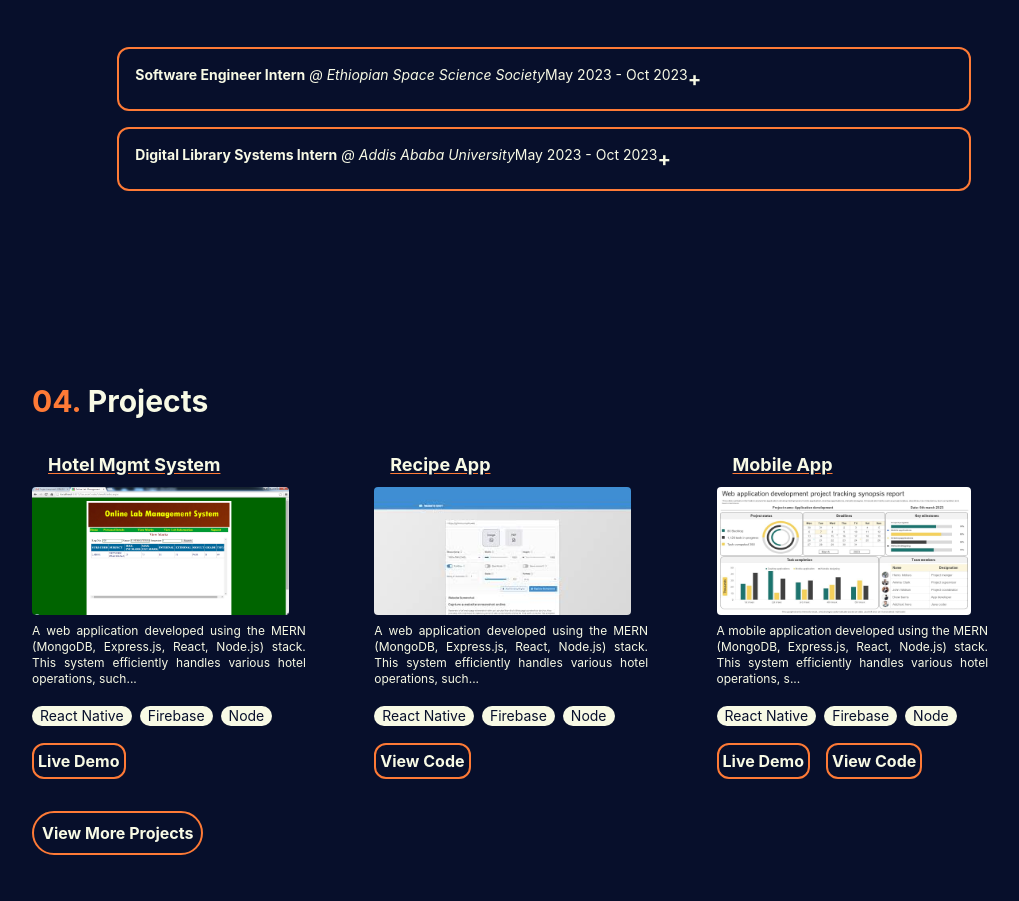
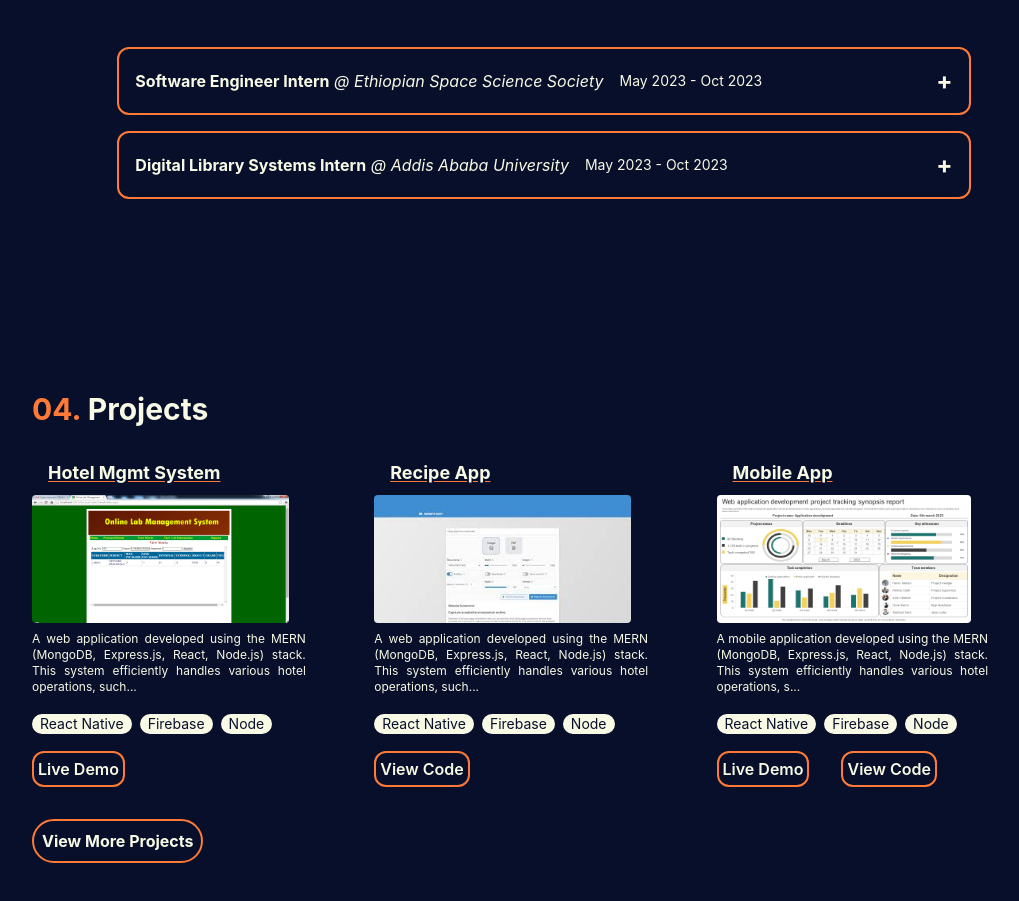
Before and after one commit to hannankm/Portfolio, a React (Create React App) app: page / in a window 1280 px wide. Shown: the part 1863-2764 px from the top of the page, without its empty margins (96-1115 px from the left). Built offline with nearby package versions, Linux system fonts and the light colour scheme.

Commit message:
Responsiveness

```diff
--- a/src/components/ExperienceCard.jsx
+++ b/src/components/ExperienceCard.jsx
@@ -4,23 +4,27 @@ const ExperienceCard = ({ experience }) => {
   const [toggle, setToggle] = useState(false);
   return (
     <>
-      <div className="p-4 flex flex-row border-2 border-highlight my-4 rounded-xl md:text-sm text-base ">
-        <h1>
-          <span className="font-bold ">{experience.title}</span>
-          <span className="italic"> @ {experience.company}</span>
-        </h1>
-        <p className="text-sm">{experience.time_frame}</p>
+      <div className="p-4 flex flex-row border-2 border-highlight my-4 rounded-xl md:text-base text-sm  items-start md:items-center">
+        <div className="flex flex-col md:flex-row md:items-center md:flex-grow">
+          <h1 className="md:mr-4">
+            <span className="font-bold">{experience.title}</span>
+            <span className="italic"> @ {experience.company}</span>
+          </h1>
+          <p className="md:text-sm sm:text-xs">{experience.time_frame}</p>
+        </div>
         <button
-          className="font-bold text-xl justify-self-end rounded-full hover:border-highlight"
+          className="font-bold text-2xl md:ml-auto mt-2 md:mt-0 rounded-full hover:border-highlight"
           onClick={() => setToggle(!toggle)}
         >
-          {toggle ? <p>-</p> : <p>+</p>}
+          {toggle ? <p className="text-4xl">-</p> : <p>+</p>}
         </button>
       </div>
 
       {toggle && (
         <div className="bg-beige text-navy font-semibold opacity-95 border-2 rounded p-2">
+          {/* logo */}
           <p>{experience.content}</p>
+          {/* tech stack */}
         </div>
       )}
     </>
--- a/src/components/ProjectCard.jsx
+++ b/src/components/ProjectCard.jsx
@@ -12,12 +12,16 @@ const ProjectCard = ({ project }) => {
     project.content.substring(0, 150) + " ..."
   );
   return (
-    <div className="my-4 mx-auto inline">
-      <h1 className="text-lg font-bold my-2 ml-4 underline underline-offset-2 decoration-highlight">
+    <div className="my-4 mx-auto inline align-items-center">
+      <h1 className="text-lg font-bold my-2 ml-4  underline underline-offset-2 decoration-highlight">
         {project.title}
       </h1>
 
-      <img className=" rounded mr-2 w-3/4 h-32 my-2" src={project.img} alt="" />
+      <img
+        className=" rounded mr-2 md:w-3/4 w-2/3 md:h-32 h-36 my-2"
+        src={project.img}
+        alt=""
+      />
 
       <div className=" w-4/5  ">
         <p className="text-xs mb-4 text-justify">
@@ -31,14 +35,14 @@ const ProjectCard = ({ project }) => {
         <div className="flex flex-row ">
           {project.demo && (
             <button
-              className={`rounded-xl border-2 border-highlight hover:bg-highlight p-1 my-4 font-bold text-base mr-4`}
+              className={`rounded-xl border-2 border-highlight hover:bg-highlight p-1 my-4 font-semibold lg:text-base text-sm  mr-4`}
             >
               <a href={project.demo}>Live Demo</a>
             </button>
           )}
           {project.code && (
             <button
-              className={`rounded-xl border-2 border-highlight hover:bg-highlight p-1 my-4 font-bold  text-base${
+              className={`rounded-xl border-2 border-highlight hover:bg-highlight p-1 my-4 font-semibold  lg:text-base text-sm ${
                 project.demo && "ml-4"
               }`}
             >
```
